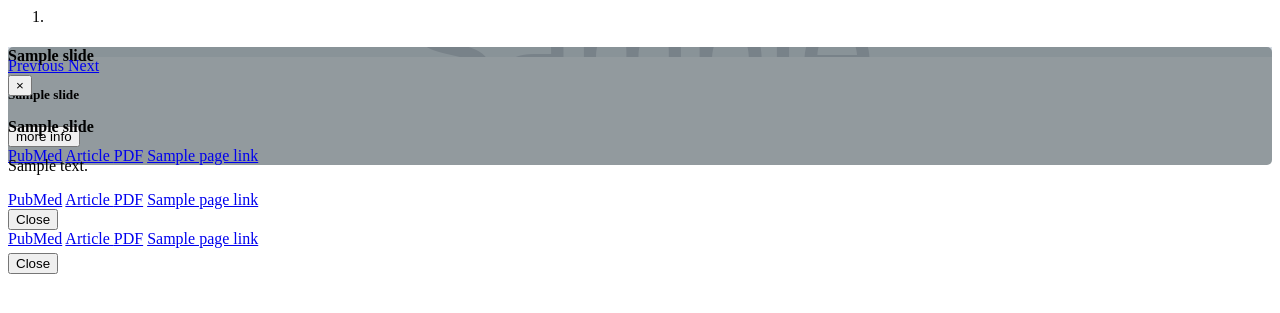
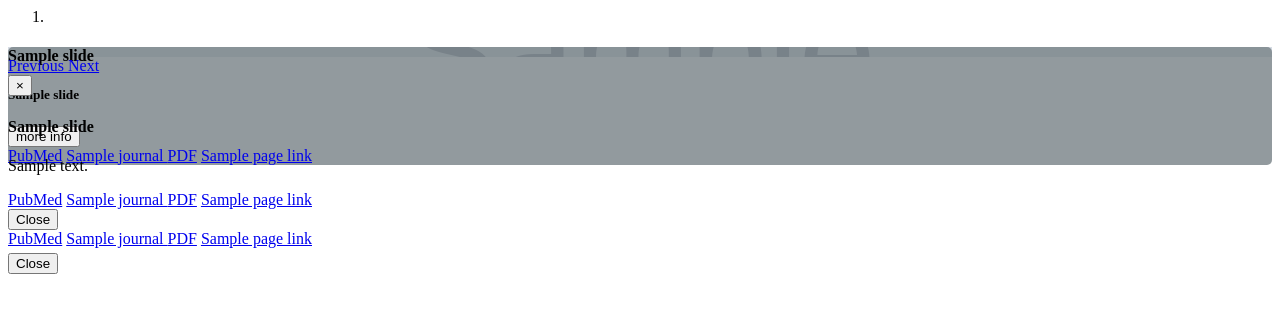
Before and after one commit to mfcovington/djangocms-lab-carousel, a Django app: template cms_lab_carousel/templates/cms_lab_carousel/plugin.html in a window 1280 px wide. Shown: the top 313 px of the page. Run offline with Django 3.2, Linux system fonts and the light colour scheme; the template is opened without the code that fills it: most values are stand-ins (such as "Sample title", 1, 10 or a date in 2020); grey boxes marked "Sample" are stand-in pictures.

Commit message:
Update publication-related buttons in template

```diff
--- a/cms_lab_carousel/templates/cms_lab_carousel/_buttons.html
+++ b/cms_lab_carousel/templates/cms_lab_carousel/_buttons.html
@@ -1,15 +1,15 @@
-{% if slide.pubmed_url %}
-  <a href="{{ slide.pubmed_url }}" class="btn btn-primary" target="_blank">PubMed</a>
+{% if slide.publication.pubmed_url %}
+  <a href="{{ slide.publication.pubmed_url }}" class="btn btn-primary" target="_blank">PubMed</a>
 {% endif %}
 
-{% if slide.article_url %}
-  <a href="{{ slide.article_url }}" class="btn btn-success" target="_blank">
-    {{ slide.journal_name|default:"Article" }}
+{% if slide.publication.journal %}
+  <a href="{{ slide.publication.url }}" class="btn btn-success" target="_blank">
+    {{ slide.publication.journal }}
   </a>
 {% endif %}
 
-{% if slide.pdf %}
-  <a href="{{ slide.pdf.url }}" class="btn btn-warning" target="_blank">PDF</a>
+{% if slide.publication.pdf %}
+  <a href="{{ slide.publication.pdf.url }}" class="btn btn-warning" target="_blank">PDF</a>
 {% endif %}
 
 {% if slide.page_link %}
```
